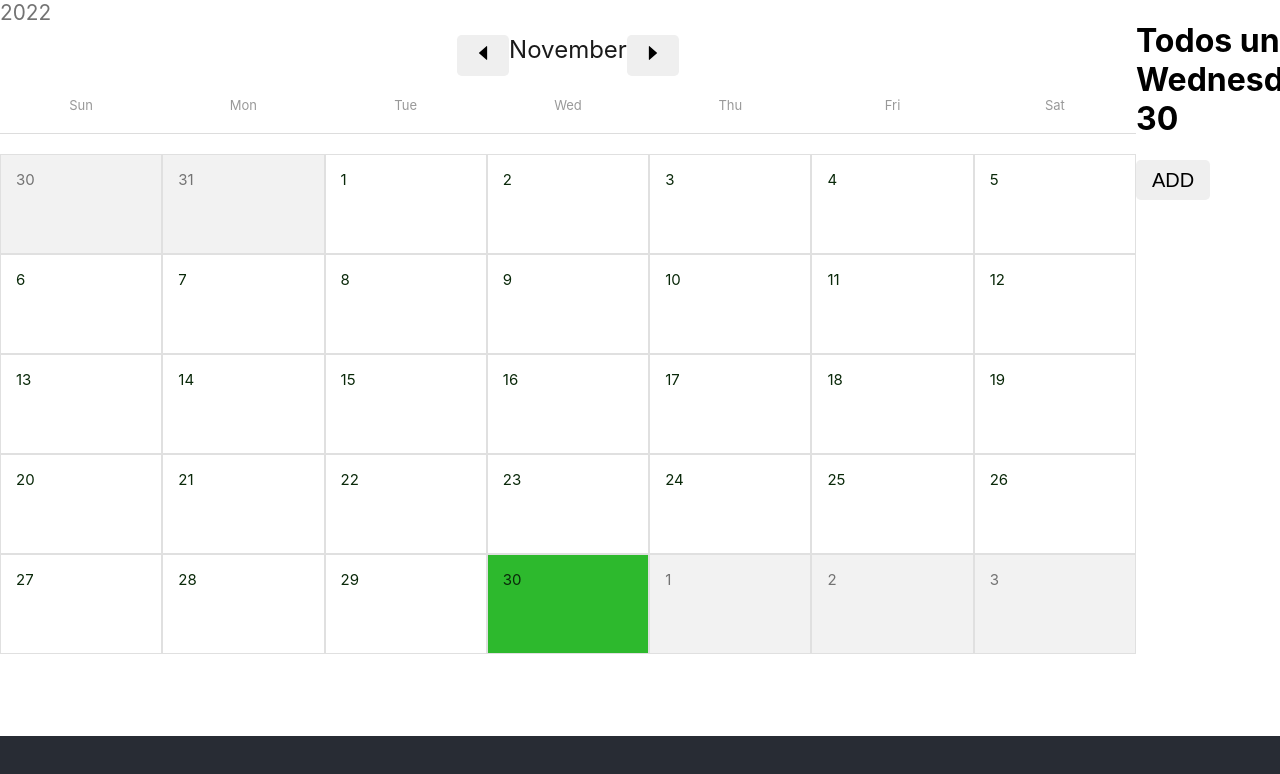
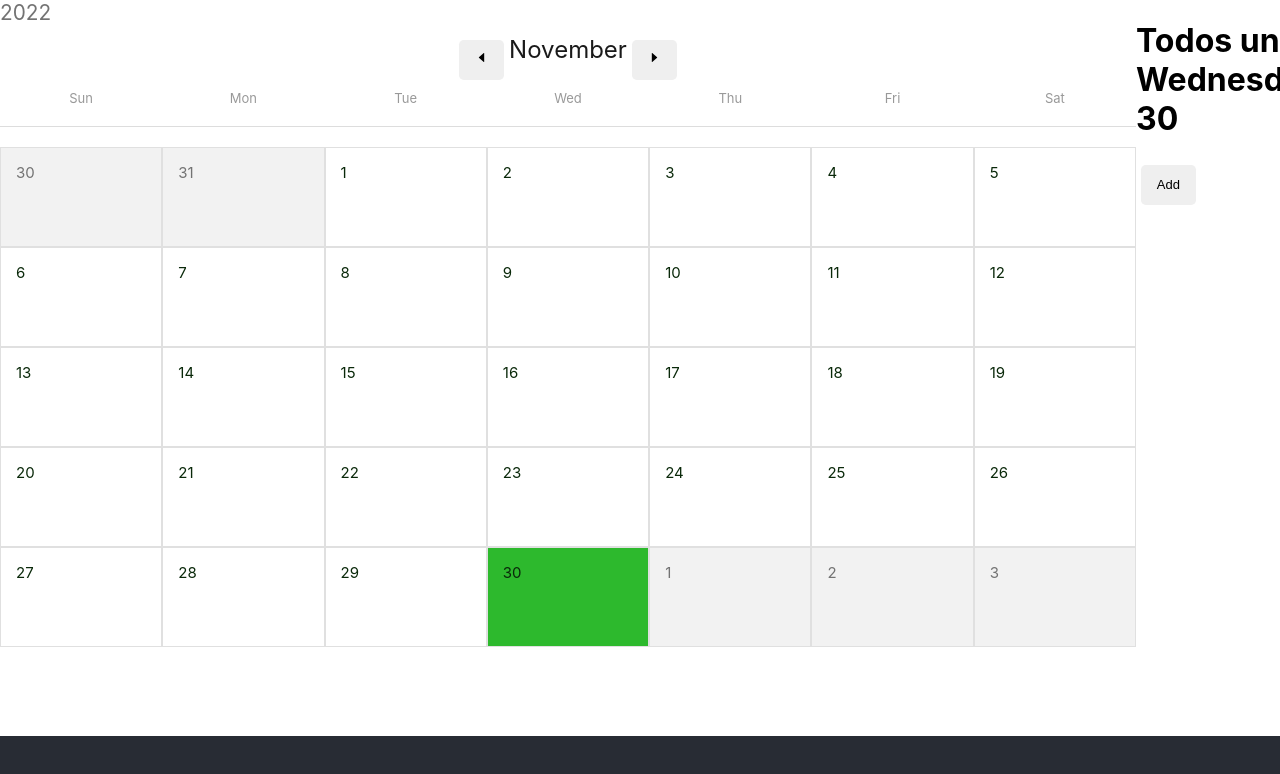
Before and after one commit to sjunee2/Carpen-Street-Frontend, a Next.js app: page / in a window 1280 px wide. Shown: the top 774 px of the page. Built offline with nearby package versions, Linux system fonts and the light colour scheme.

Commit message:
Add AddTodo, EditTodo forms

```diff
--- a/src/components/button/styled.ts
+++ b/src/components/button/styled.ts
@@ -1,11 +1,11 @@
 import styled from "styled-components";
 
 export const BaseButton = styled.button`
-  font-size: 1.25rem;
+  font-size: 13px;
   line-height: 1.5rem;
   border-radius: 0.3rem;
   border: none;
   padding: 0.5rem 1rem;
-  margin-bottom: 1rem;
+  margin: 0.3rem;
   cursor: pointer;
 `;
--- a/src/components/todos/index.tsx
+++ b/src/components/todos/index.tsx
@@ -1,22 +1,46 @@
 import React from "react";
 import { useSelector } from "react-redux";
-
-import { addTodo, removeTodo, completeTodo } from "@redux/actions";
+import { useState } from "react";
+import { addTodo, removeTodo, completeTodo, editTodo } from "@redux/actions";
 import { RootState } from "@redux/reducers";
 import { useAppDispatch } from "@redux/store";
 import { Button } from "@components";
+import { Editor, EditorInput } from "./styled";
 
 export const Todos: React.FC = () => {
   const dispatch = useAppDispatch();
   const todos = useSelector((state: RootState) => state.todos.todos);
   const currentNumberedDate = useSelector((state: RootState) => state.date);
+
+  const [showEdit, setShowEdit] = useState(false);
+  const [editText, setEditText] = useState("");
+  const [editTime, setEditTime] = useState("");
+
+  const [showAdd, setShowAdd] = useState(false);
+  const [addText, setAddText] = useState("");
+  const [addTime, setAddTime] = useState("");
+
   const daysOfWeek = ["Sunday", "Monday", "Tuesday", "Wednesday", "Thursday", "Friday", "Saturday"];
   const currentDate = new Date(currentNumberedDate.year, currentNumberedDate.month, currentNumberedDate.day);
 
+  const timeToDate = (time: string) => {
+    const [hours, minutes] = time.split(":");
+    return new Date(currentNumberedDate.year, currentNumberedDate.month, currentNumberedDate.day, parseInt(hours), parseInt(minutes));
+  }
 
   const renderTodos = () => {
     return todos.map((todo, index) => {
-      if (todo.date.getFullYear() === currentDate.getFullYear() && todo.date.getMonth() === currentDate.getMonth() && todo.date.getDate() === currentDate.getDate()) {
+
+      const handleEditSubmit = (event: React.FormEvent<HTMLFormElement>) => {
+        event.preventDefault();
+        dispatch(editTodo({
+          id: todo.id,
+          text: editText,
+          date: timeToDate(editTime)
+        }));
+        setShowEdit(false);
+      }
+      if (todo.date.getFullYear() === currentDate.getFullYear() && todo.date.getMonth() === currentDate.getMonth() && todo.date.getDate() === currentDate.getDate() && todo.completed === false) {
         return (
           <div key={index}>
             <span>
@@ -25,6 +49,18 @@ export const Todos: React.FC = () => {
             <span>
               {todo.text}
             </span>
+            <Button onClick={() => (setShowEdit(true))}>Edit</Button>
+            {showEdit &&
+              <div>
+                <Editor onSubmit={handleEditSubmit}>
+                  <EditorInput id = "time" type="time" onChange={(e) => {setEditTime(e.target.value)}}></EditorInput>
+                  <EditorInput id = "text" type="text" onChange={(e) => {setEditText(e.target.value)}}></EditorInput>
+                  <Button type="submit">Submit</Button>
+                  <Button onClick={() => (setShowEdit(false))}>Cancel</Button>
+                </Editor>
+
+              </div>
+            }
             <Button onClick={() => dispatch(removeTodo(todo.id))}>
               Remove
             </Button>
@@ -39,14 +75,42 @@ export const Todos: React.FC = () => {
     })
   }
 
+  const handleAddSubmit = (event: React.FormEvent<HTMLFormElement>) => {
+    event.preventDefault();
+    dispatch(addTodo({
+      text: addText,
+      date: timeToDate(addTime)
+    }));
+    setShowAdd(false);
+  }
+
+  const renderAdd = () => {
+    return(
+      <div>
+        <Button onClick={() => (setShowAdd(true))}>Add</Button>
+        {showAdd &&
+          <div>
+            <Editor onSubmit={handleAddSubmit}>
+              <EditorInput id = "time" type="time" onChange={(e) => {setAddTime(e.target.value)}}></EditorInput>
+              <EditorInput id = "text" type="text" onChange={(e) => {setAddText(e.target.value)}}></EditorInput>
+              <Button type="submit">Submit</Button>
+              <Button onClick={() => (setShowAdd(false))}>Cancel</Button>
+            </Editor>
+
+          </div>
+        }
+      </div>
+    )
+  }
+
+
+
 
   return (
     <div>
       <h1>Todos until {daysOfWeek[currentDate.getDay()]} {currentNumberedDate.day}</h1>
       {renderTodos()}
-      <Button onClick={() => dispatch(addTodo({text: "추가함", date: new Date()}))}>
-        ADD
-      </Button>
+      {renderAdd()}
     </div>
   );
 };
--- /dev/null
+++ b/src/components/todos/styled.ts
@@ -0,0 +1,12 @@
+import styled from "styled-components";
+
+export const Editor = styled.form`
+  display: flex;
+  align-items: center;
+  justify-content: center;
+  flex-direction: column;
+`
+
+export const EditorInput = styled.input`
+  margin: 0.5rem;
+`
```
